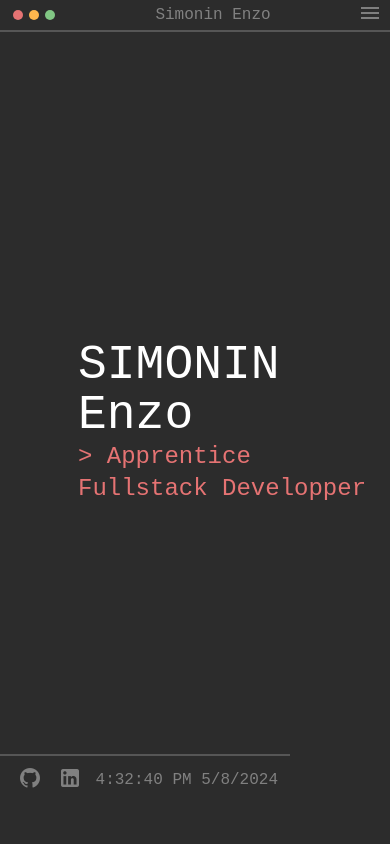
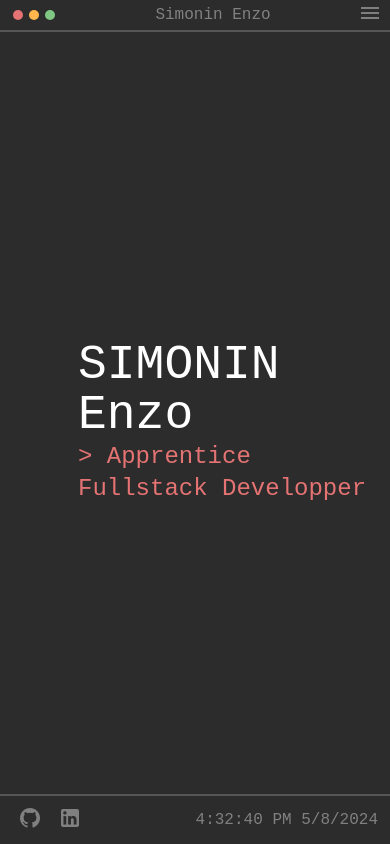
Before and after one commit to Nzosim/PortfolioVueJs, a Vue app: page / in a window 390 px wide. Built offline with nearby package versions, Linux system fonts and the light colour scheme.

Commit message:
footer with responsive

```diff
--- a/src/components/Footer.vue
+++ b/src/components/Footer.vue
@@ -45,4 +45,12 @@ a {
   width: calc(100vw - 100px);
   border-top: 2px solid rgba(255, 255, 255, 0.2);
 }
+
+@media screen and (max-width: 930px) {
+  .footer {
+    position: absolute;
+    bottom: 0;
+    width: 100vw;
+  }
+}
 </style>
```
